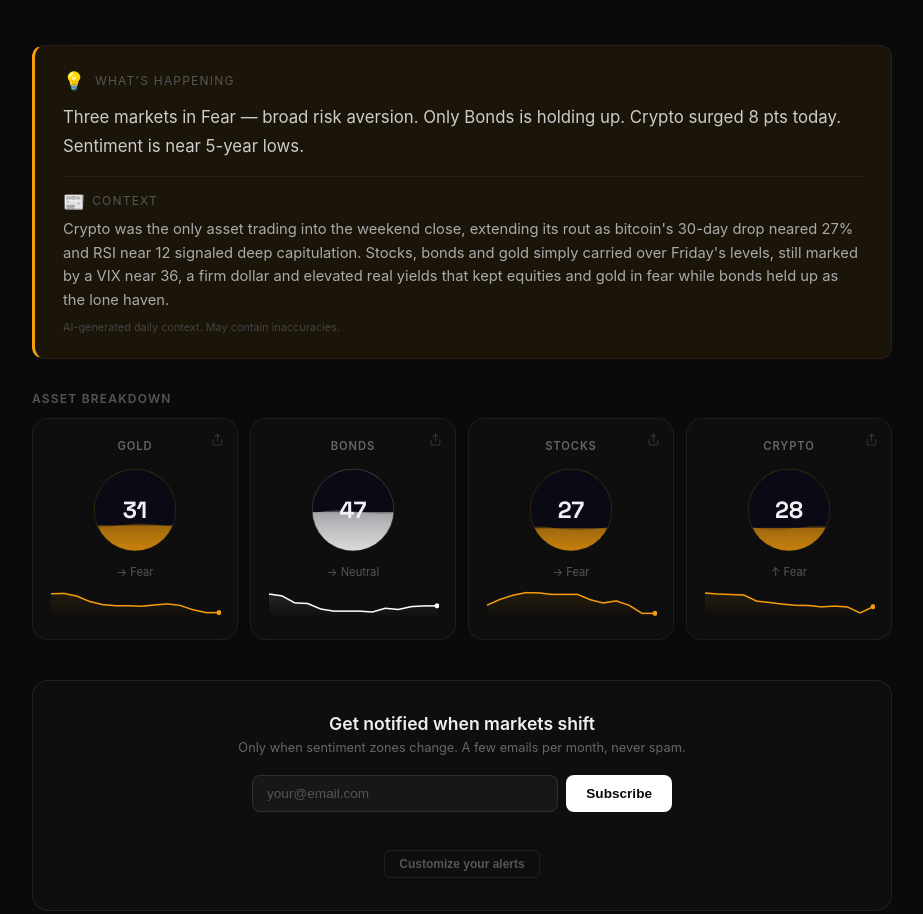
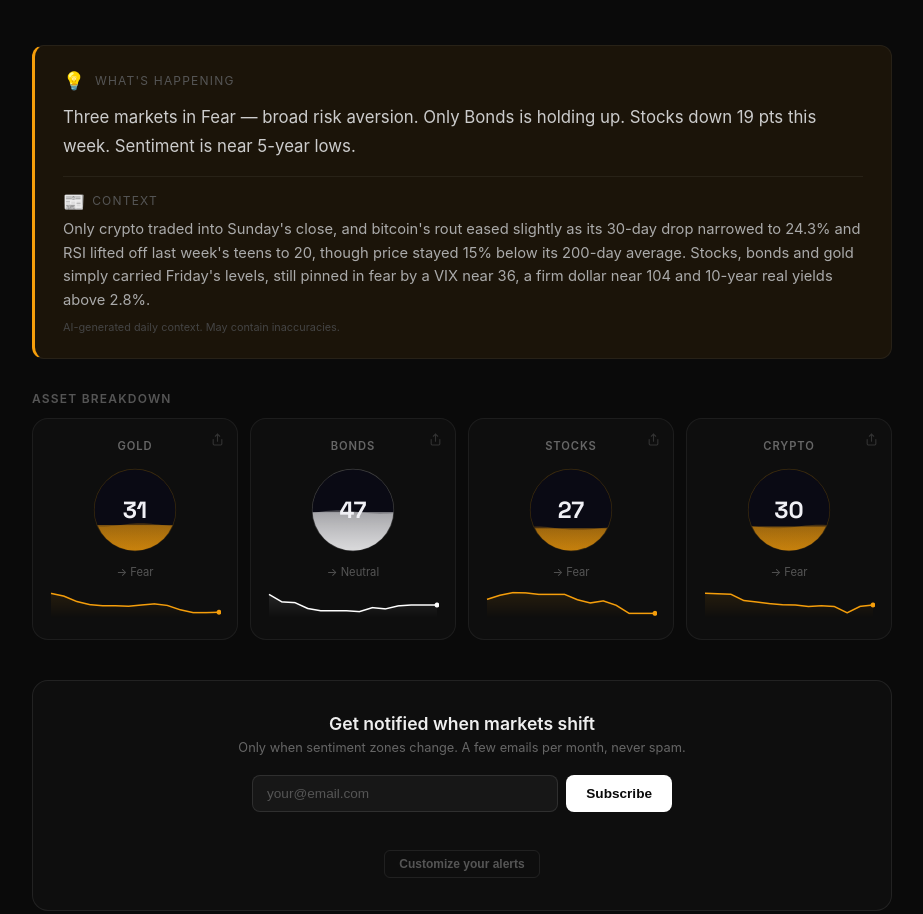
Before and after one commit to applenostalgeek-sketch/gold-fear-greed-index, a plain HTML site: page index.html in a window 1280 px wide. Shown: the part 568-1482 px from the top of the page, without its empty margins (178-1101 px from the left). Drawn offline with Linux system fonts and the light colour scheme.

Commit message:
Update Gold, Stocks, Crypto & Bonds Fear & Greed Indices - 2026-11-23 04:11 UTC

```diff
--- a/data/bonds-fear-greed.json
+++ b/data/bonds-fear-greed.json
@@ -1,7 +1,7 @@
 {
   "score": 47.4,
   "label": "Neutral",
-  "timestamp": "2026-11-22T04:07:48Z",
+  "timestamp": "2026-11-23T04:07:46Z",
   "components": {
     "yield_curve": {
       "score": 58.4,
@@ -36,6 +36,12 @@
   },
   "history": [
     {
+      "date": "2026-11-23",
+      "score": 47.4,
+      "label": "Neutral",
+      "price": 81.45
+    },
+    {
       "date": "2026-11-22",
       "score": 47.4,
       "label": "Neutral",
@@ -2218,12 +2224,6 @@
       "score": 55.2,
       "label": "Neutral",
       "price": 89.0
-    },
-    {
-      "date": "2025-11-23",
-      "score": 55.4,
-      "label": "Neutral",
-      "price": 88.5
     }
   ]
 }
--- a/data/crypto-fear-greed.json
+++ b/data/crypto-fear-greed.json
@@ -1,36 +1,41 @@
 {
-  "score": 27.9,
+  "score": 29.6,
   "label": "Fear",
-  "timestamp": "2026-11-22T04:07:46Z",
+  "timestamp": "2026-11-23T04:07:44Z",
   "components": {
     "context": {
-      "score": 4.5,
+      "score": 8.7,
       "weight": 0.3,
-      "detail": "30-day change: -26.8%"
+      "detail": "30-day change: -24.3%"
     },
     "momentum": {
-      "score": 15.4,
+      "score": 20.0,
       "weight": 0.2,
-      "detail": "RSI: 12, Price vs MA200: -18.0%"
+      "detail": "RSI: 20, Price vs MA200: -15.4%"
     },
     "dominance": {
-      "score": 46.2,
+      "score": 49.4,
       "weight": 0.2,
-      "detail": "BTC -20.4% vs ETH -21.6% (14d)"
+      "detail": "BTC -18.7% vs ETH -18.9% (14d)"
     },
     "volume": {
-      "score": 33.7,
+      "score": 35.4,
       "weight": 0.15,
-      "detail": "Vol 7d/30d: 1.33x, price down"
+      "detail": "Vol 7d/30d: 1.29x, price down"
     },
     "volatility": {
-      "score": 61.3,
+      "score": 51.7,
       "weight": 0.15,
-      "detail": "Vol 14d: 46.3% annualized"
+      "detail": "Vol 14d: 51.6% annualized"
     }
   },
   "history": [
     {
+      "date": "2026-11-23",
+      "score": 29.6,
+      "price": 61154.44
+    },
+    {
       "date": "2026-11-22",
       "score": 27.9,
       "price": 59384.58
@@ -1849,11 +1854,6 @@
       "date": "2025-11-24",
       "score": 33.6,
       "price": 88270.56
-    },
-    {
-      "date": "2025-11-23",
-      "score": 31.1,
-      "price": 86805.01
     }
   ]
 }
--- a/data/gold-fear-greed.json
+++ b/data/gold-fear-greed.json
@@ -1,7 +1,7 @@
 {
-  "score": 30.9,
+  "score": 31.4,
   "label": "Fear",
-  "timestamp": "2026-11-22T04:07:44Z",
+  "timestamp": "2026-11-23T04:07:41Z",
   "components": {
     "gld_price": {
       "score": 0,
@@ -9,9 +9,9 @@
       "detail": "GLD 14d: -10.1%"
     },
     "momentum": {
-      "score": 12.4,
+      "score": 17.1,
       "weight": 0.2,
-      "detail": "RSI: 25, Price < MA50"
+      "detail": "RSI: 33, Price < MA50"
     },
     "gold_vs_spy": {
       "score": 46.1,
@@ -19,9 +19,9 @@
       "detail": "GLD -10.1% vs SPY -8.6% (14d)"
     },
     "dollar_index": {
-      "score": 21.4,
+      "score": 16.6,
       "weight": 0.1,
-      "detail": "DXY: 103.81 (+1.9% 14d, MA30: 102.38)"
+      "detail": "DXY: 103.77 (+2.2% 14d, MA30: 102.42)"
     },
     "real_rates": {
       "score": 21.0,
@@ -36,6 +36,11 @@
   },
   "history": [
     {
+      "date": "2026-11-23",
+      "score": 31.4,
+      "price": 322.87
+    },
+    {
       "date": "2026-11-22",
       "score": 30.9,
       "price": 322.87
@@ -1854,11 +1859,6 @@
       "date": "2025-11-24",
       "score": 65.1,
       "price": 380.2
-    },
-    {
-      "date": "2025-11-23",
-      "score": 67.0,
-      "price": 374.27
     }
   ]
 }
--- a/data/market-summary.json
+++ b/data/market-summary.json
@@ -1,14 +1,14 @@
 {
-  "date": "2026-11-22",
-  "timestamp": "2026-11-22T04:09:31Z",
-  "session": "2026-11-21",
+  "date": "2026-11-23",
+  "timestamp": "2026-11-23T04:10:55Z",
+  "session": "2026-11-22",
   "is_new": true,
   "source": "ai",
-  "summary": "Crypto was the only asset trading into the weekend close, extending its rout as bitcoin's 30-day drop neared 27% and RSI near 12 signaled deep capitulation. Stocks, bonds and gold simply carried over Friday's levels, still marked by a VIX near 36, a firm dollar and elevated real yields that kept equities and gold in fear while bonds held up as the lone haven.",
-  "tweet": "Crypto alone traded the weekend and kept sliding (BTC -27% in 30d, RSI ~12), while stocks, bonds and gold just carried Friday's fear-soaked closes.",
+  "summary": "Only crypto traded into Sunday's close, and bitcoin's rout eased slightly as its 30-day drop narrowed to 24.3% and RSI lifted off last week's teens to 20, though price stayed 15% below its 200-day average. Stocks, bonds and gold simply carried Friday's levels, still pinned in fear by a VIX near 36, a firm dollar near 104 and 10-year real yields above 2.8%.",
+  "tweet": "Crypto was the only mover this weekend, bitcoin's selloff easing (30d -24.3%, RSI 20) while stocks, bonds and gold held Friday's fear-gripped, VIX-36 levels.",
   "scores": {
     "gold": {
-      "score": 30.9,
+      "score": 31.4,
       "label": "Fear"
     },
     "stocks": {
@@ -16,7 +16,7 @@
       "label": "Fear"
     },
     "crypto": {
-      "score": 27.9,
+      "score": 29.6,
       "label": "Fear"
     },
     "bonds": {
@@ -24,7 +24,7 @@
       "label": "Neutral"
     },
     "sentiment": {
-      "score": 33.4,
+      "score": 34.0,
       "label": "Fear"
     }
   }
--- a/data/previous-scores.json
+++ b/data/previous-scores.json
@@ -1,7 +1,7 @@
 {
-  "gold": 30.9,
+  "gold": 31.4,
   "bonds": 47.4,
   "stocks": 27.4,
-  "crypto": 27.9,
-  "sentiment": 33.4
+  "crypto": 29.6,
+  "sentiment": 34.0
 }
--- a/data/stocks-fear-greed.json
+++ b/data/stocks-fear-greed.json
@@ -1,7 +1,7 @@
 {
   "score": 27.4,
   "label": "Fear",
-  "timestamp": "2026-11-22T04:07:45Z",
+  "timestamp": "2026-11-23T04:07:43Z",
   "components": {
     "price_strength": {
       "score": 0,
@@ -41,6 +41,11 @@
   },
   "history": [
     {
+      "date": "2026-11-23",
+      "score": 27.4,
+      "price": 689.81
+    },
+    {
       "date": "2026-11-22",
       "score": 27.4,
       "price": 689.81
@@ -1859,11 +1864,6 @@
       "date": "2025-11-24",
       "score": 45.9,
       "price": 666.76
-    },
-    {
-      "date": "2025-11-23",
-      "score": 44.9,
-      "price": 657.09
     }
   ]
 }
--- a/index.html
+++ b/index.html
@@ -16,7 +16,7 @@
     <link rel="canonical" href="https://onoff.markets/">
 
     <!-- SEO Meta Tags -->
-    <meta name="description" content="Market sentiment is 33 (fear). Gold 31, Bonds 47, Stocks 27, Crypto 28. Fear &amp; Greed across 4 asset classes, updated daily.">
+    <meta name="description" content="Market sentiment is 34 (fear). Gold 31, Bonds 47, Stocks 27, Crypto 30. Fear &amp; Greed across 4 asset classes, updated daily.">
     <meta name="keywords" content="market sentiment, fear and greed index, gold sentiment, bonds sentiment, crypto fear greed, stock market sentiment, market fear greed">
     <meta name="author" content="OnOff.Markets">
 
@@ -41,10 +41,10 @@
         "@type": "WebApplication",
         "name": "OnOff.Markets — Fear & Greed Index",
         "url": "https://onoff.markets",
-        "description": "Market sentiment is 33 (fear). Gold 31, Bonds 47, Stocks 27, Crypto 28. Fear & Greed across 4 asset classes, updated daily.",
+        "description": "Market sentiment is 34 (fear). Gold 31, Bonds 47, Stocks 27, Crypto 30. Fear & Greed across 4 asset classes, updated daily.",
         "applicationCategory": "FinanceApplication",
         "operatingSystem": "All",
-        "dateModified": "2026-11-22",
+        "dateModified": "2026-11-23",
         "offers": {
                 "@type": "Offer",
                 "price": "0",
@@ -574,7 +574,7 @@
         <div class="header">
             <h1>Market Sentiment</h1>
             <div class="tagline">Are investors fearful or greedy today?</div>
-            <div class="updated" id="updated">Updated: November 22, 2026</div>
+            <div class="updated" id="updated">Updated: November 23, 2026</div>
         </div>
 
         <!-- Hero Score: Circle Gauge -->
@@ -598,7 +598,7 @@
                         <rect id="water-fill" x="0" y="200" width="200" height="200" fill="url(#fill-gradient)" />
                         <path id="wave" d="" fill="url(#fill-gradient)" opacity="0.6" />
                     </g>
-                    <text x="100" y="82" class="circle-score-text" id="score" text-anchor="middle" dominant-baseline="central">33</text>
+                    <text x="100" y="82" class="circle-score-text" id="score" text-anchor="middle" dominant-baseline="central">34</text>
                     <text id="sentimentArrow" class="circle-arrow" x="138" y="82" text-anchor="start" dominant-baseline="central"></text>
                     <text x="100" y="107" class="circle-suffix" text-anchor="middle" dominant-baseline="central">/100</text>
                     <text x="100" y="155" class="circle-label" id="label" text-anchor="middle" dominant-baseline="central">FEAR</text>
@@ -612,7 +612,7 @@
                 <span class="insight-icon">💡</span>
                 <h2 class="insight-title">What's happening</h2>
             </div>
-            <div class="insight-text" id="insight">Crypto was the only asset trading into the weekend close, extending its rout as bitcoin&#x27;s 30-day drop neared 27% and RSI near 12 signaled deep capitulation. Stocks, bonds and gold simply carried over Friday&#x27;s levels, still marked by a VIX near 36, a firm dollar and elevated real yields that kept equities and gold in fear while bonds held up as the lone haven.</div>
+            <div class="insight-text" id="insight">Only crypto traded into Sunday&#x27;s close, and bitcoin&#x27;s rout eased slightly as its 30-day drop narrowed to 24.3% and RSI lifted off last week&#x27;s teens to 20, though price stayed 15% below its 200-day average. Stocks, bonds and gold simply carried Friday&#x27;s levels, still pinned in fear by a VIX near 36, a firm dollar near 104 and 10-year real yields above 2.8%.</div>
             <div class="context-section" id="contextBox" style="display:none;">
                 <div class="context-label"><span class="context-icon">📰</span>Context</div>
                 <div class="context-text" id="contextText"></div>
@@ -729,7 +729,7 @@
                             <rect id="cryptoFill" x="0" y="100" width="100" height="100" fill="url(#mini-grad-crypto)"/>
                             <path id="cryptoWave" d="" fill="url(#mini-grad-crypto)" opacity="0.5"/>
                         </g>
-                        <text x="50" y="50" class="mini-score-text" id="cryptoValue" text-anchor="middle" dominant-baseline="central">28</text>
+                        <text x="50" y="50" class="mini-score-text" id="cryptoValue" text-anchor="middle" dominant-baseline="central">30</text>
                     </svg>
                 </div>
                 <div class="asset-trend" id="cryptoTrend"></div>
```
Also changed, not shown: data/correlations-bonds.json (+1 -1 lines), data/correlations-crypto.json (+1 -1 lines), data/correlations-gold.json (+1 -1 lines), data/correlations-stocks.json (+1 -1 lines), data/etf-shares.json (+7 -0 lines), gold.html (+3 -3 lines), sitemap.xml (+10 -10 lines), data/history-5y-bonds.json, data/history-5y-crypto.json, data/history-5y-gold.json, data/history-5y-stocks.json, og-crypto.png, og-home.png.
